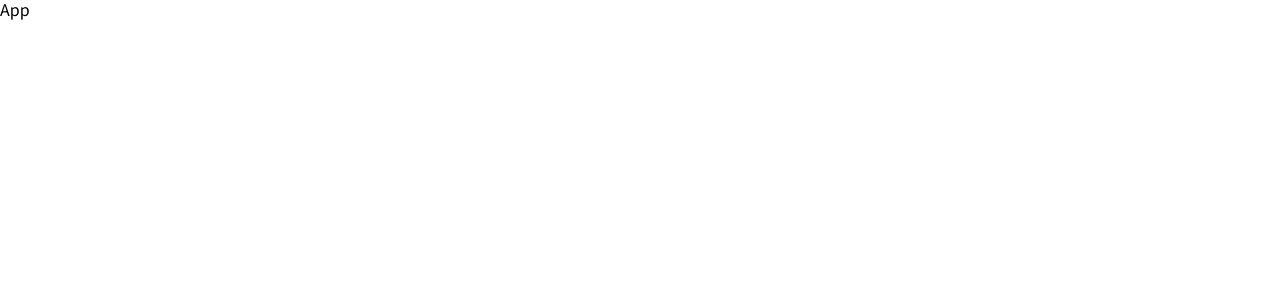
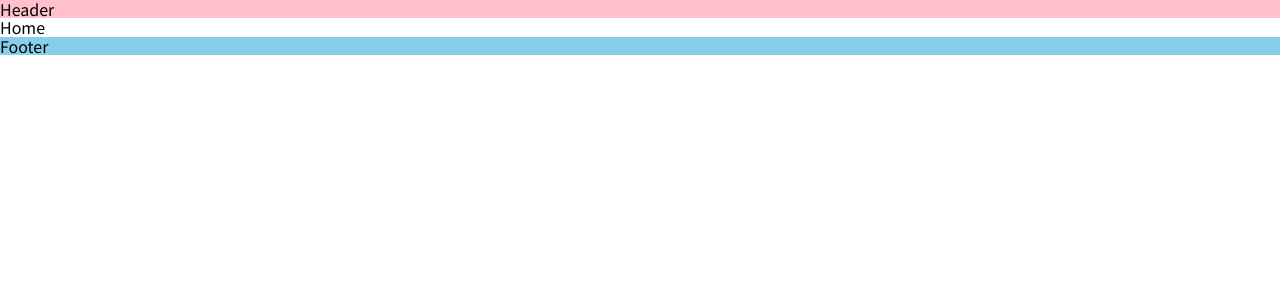
Before and after one commit to sysysysyb/cyber, a React (Vite) app: page / in a window 1280 px wide. Shown: the top 300 px of the page. Built offline with nearby package versions, Linux system fonts and the light colour scheme.

Commit message:
✨ Feat: App.jsx에 MainLayout, Home 기본 라우팅 설정 추가 (#1)

```diff
--- a/src/App.jsx
+++ b/src/App.jsx
@@ -1,5 +1,17 @@
+import MainLayout from '@layouts/MainLayout';
+import Home from '@pages/Home';
+import { BrowserRouter, Route, Routes } from 'react-router';
+
 function App() {
-  return <div>App</div>;
+  return (
+    <BrowserRouter>
+      <Routes>
+        <Route path="/" element={<MainLayout />}>
+          <Route index element={<Home />} />
+        </Route>
+      </Routes>
+    </BrowserRouter>
+  );
 }
 
 export default App;
```
